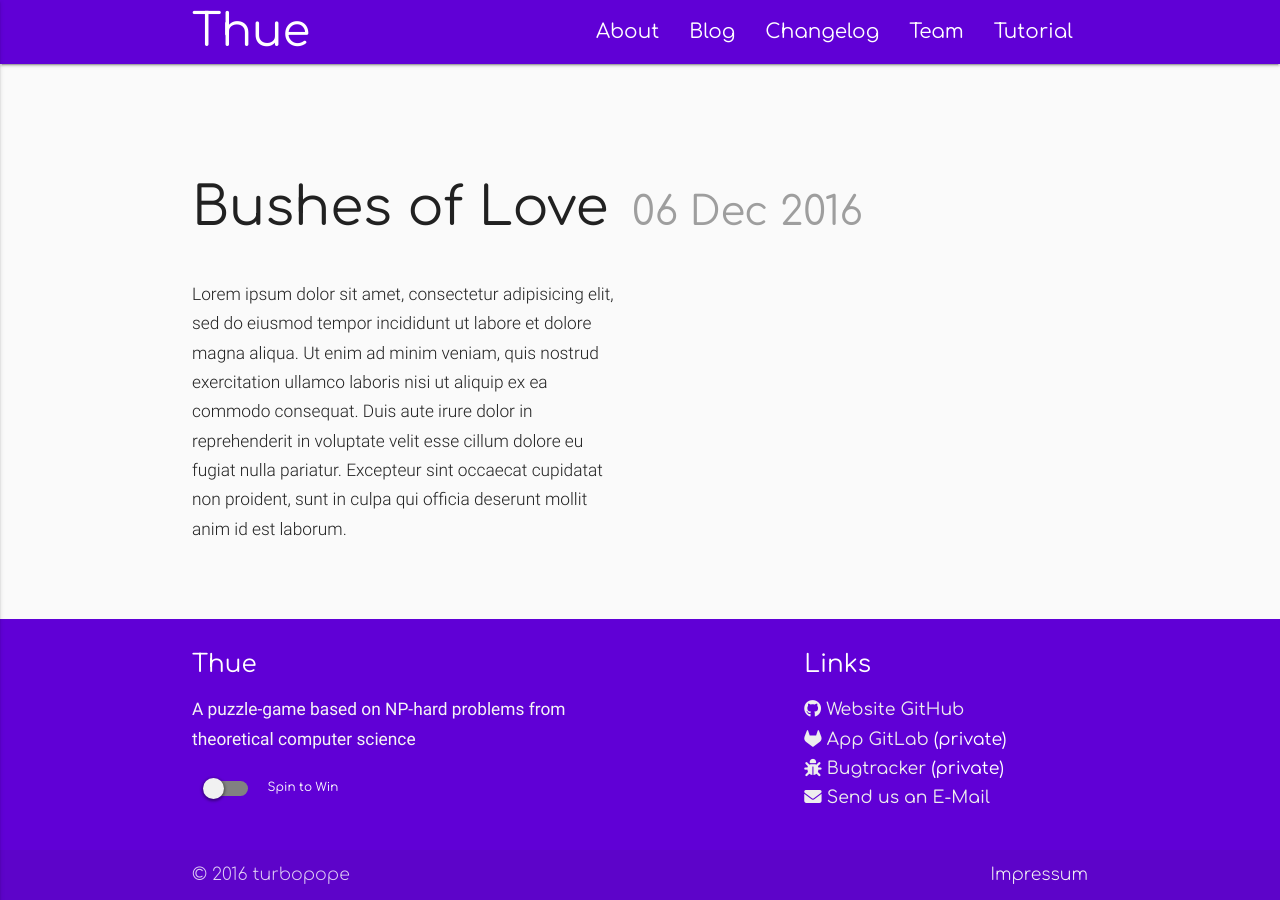
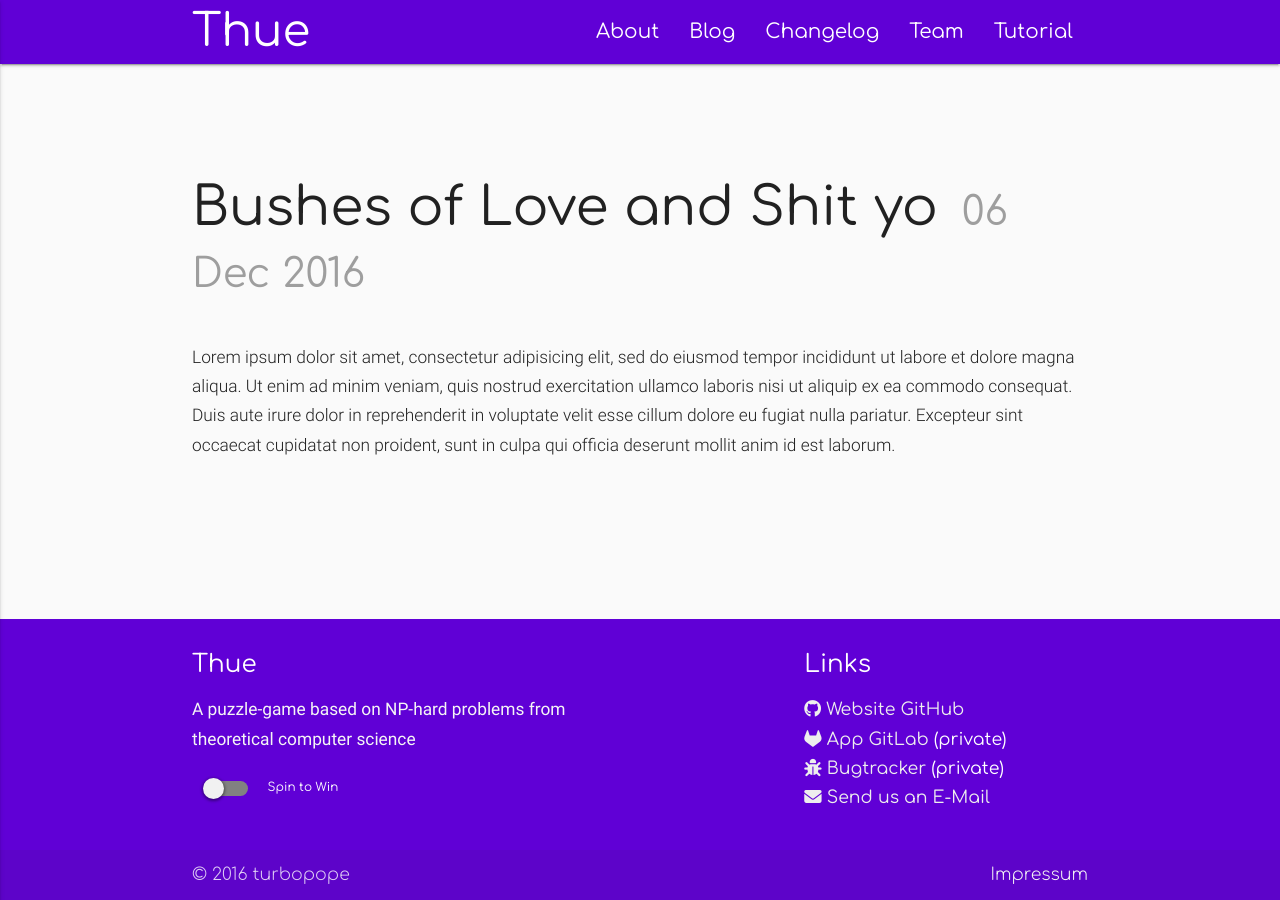
Before and after one commit to turbopope/thue.systems, a Jekyll site: the page built from _posts/2016-12-06-bushes-of-love.markdown, in a window 1280 px wide. Built offline with Jekyll 4.4.1, drawn with Linux system fonts in a browser that asks for light colours; nearby versions of some CDN libraries.

Commit message:
Make text of small blog posts with no image full-width

```diff
--- a/_layouts/post-small.html
+++ b/_layouts/post-small.html
@@ -7,14 +7,18 @@ layout: default
 </p>
 
 <div class="row">
-  <div class="col"><h2>{% include spinner.html color="anakiwa" word=page.title %}<small><span class="faint" style="margin-left:8px;">{{ page.date | date_to_string }}</span></small></h2></div>
+  <div class="col s12"><h2>{% include spinner.html color="anakiwa" word=page.title %}<small><span class="faint" style="margin-left:8px;">{{ page.date | date_to_string }}</span></small></h2></div>
 
   {% if page.img %}
-  <div class="col s12 l6">
-    <p><img src="/img/posts/{{ page.img }}" alt="{{ page.img }}" style="max-width: 100%; height:auto; padding: 0px"></p>
-  </div>
+    <div class="col s12 l6">
+      <p><img src="/img/posts/{{ page.img }}" alt="{{ page.img }}" style="max-width: 100%; height:auto; padding: 0px"></p>
+    </div>
+    <div class="col s12 l6">
+      {{ page.content }}
+    </div>
+  {% else %}
+    <div class="col s12">
+      {{ page.content }}
+    </div>
   {% endif %}
-  <div class="col s12 l6">
-    {{ page.content }}
-  </div>
 </div>
--- a/_posts/2016-12-06-bushes-of-love.markdown
+++ b/_posts/2016-12-06-bushes-of-love.markdown
@@ -1,6 +1,6 @@
 ---
 layout: post-small
-title:  "Bushes of Love"
+title:  "Bushes of Love and Shit yo"
 date:   2016-12-06 09:05:00 +0100
 categories: thue
 ---
```
